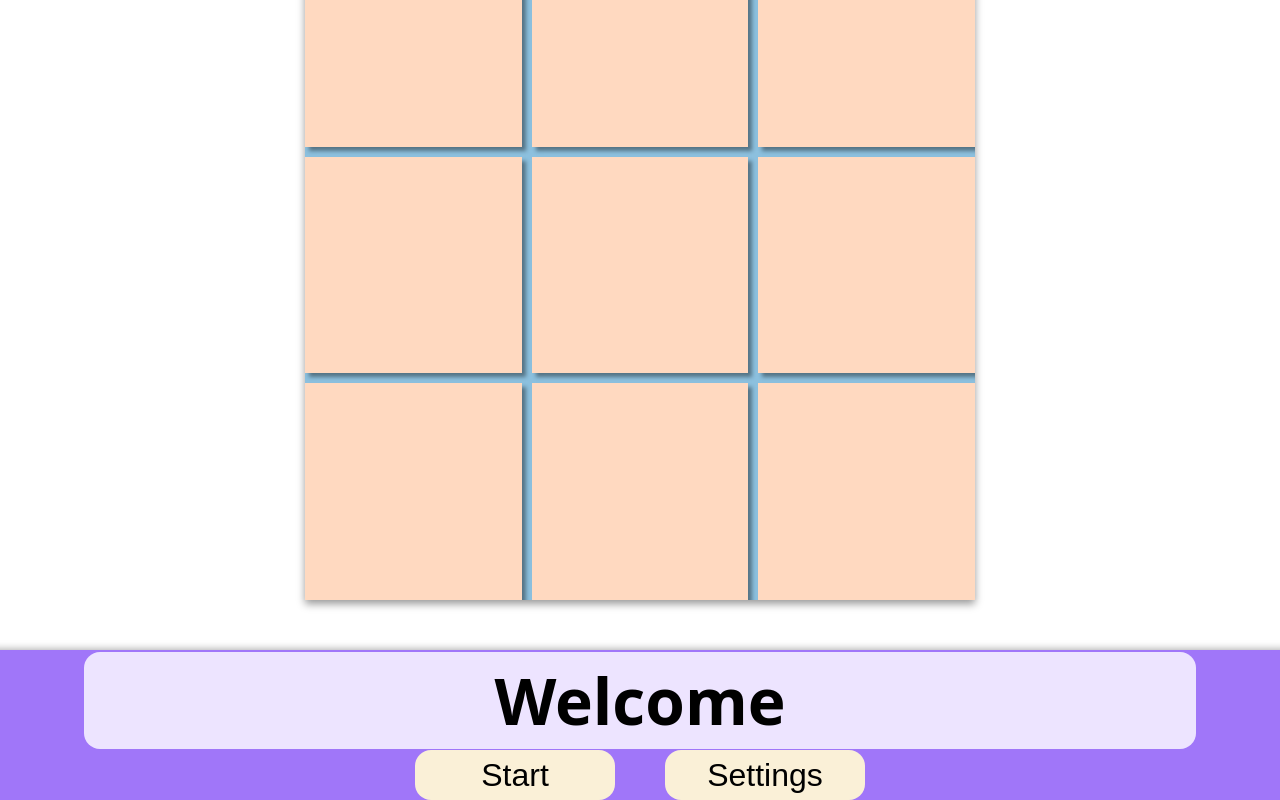
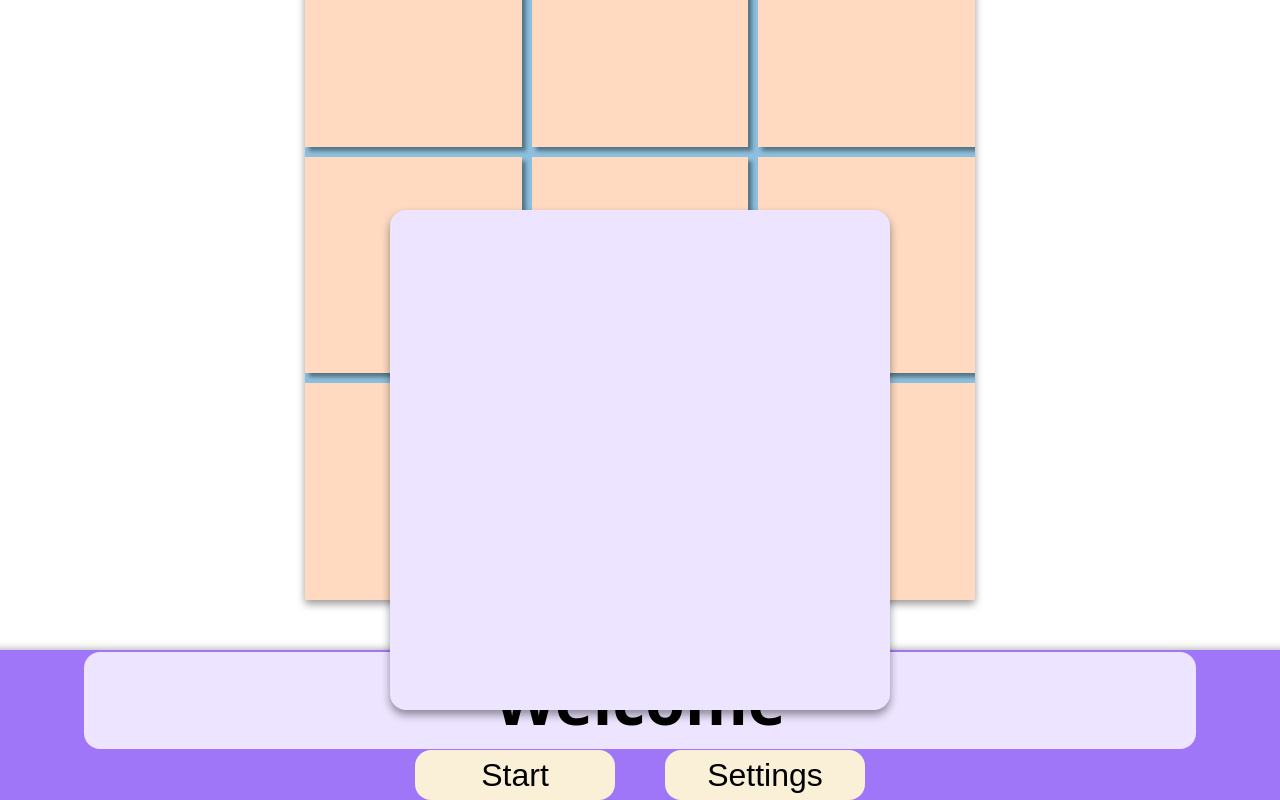
Before and after one commit to davmedeiros/tic-tac-toe, a plain HTML site: page index.html in a window 1280 px wide. Both pictures are taken after a click on the button "Settings". Shown: the part 120-920 px from the top of the page. Drawn offline with Linux system fonts and the light colour scheme.

Commit message:
Show settings menu

```diff
--- a/css/style.css
+++ b/css/style.css
@@ -109,3 +109,15 @@ button {
     font-size: 2rem;
     background-color: var(--color-gamma);
 }
+
+#settings-menu {
+    position: fixed;
+    justify-self: center;
+    align-self: center;
+    height: 500px;
+    width: 500px;
+    z-index: 9;
+    background-color: var(--color-omega);
+    border-radius: var(--corner-radius);
+    box-shadow: 0 5px 8px var(--color-shadow);
+}
--- a/js/index.js
+++ b/js/index.js
@@ -112,9 +112,18 @@ const DisplayController = (() => {
         showBoard();
     }
 
+    const showSettings = () => {
+        const main = document.querySelector('main');
+        const settingsMenu = document.createElement('div');
+        settingsMenu.id = 'settings-menu';
+        main.appendChild(settingsMenu);
+    }
+
     const addBehaviorToControls = () => {
         const start = document.querySelector('#start');
         start.addEventListener('click', startGame);
+        const settings = document.querySelector('#settings');
+        settings.addEventListener('click', showSettings);
     }
 
     showBoard();
```
